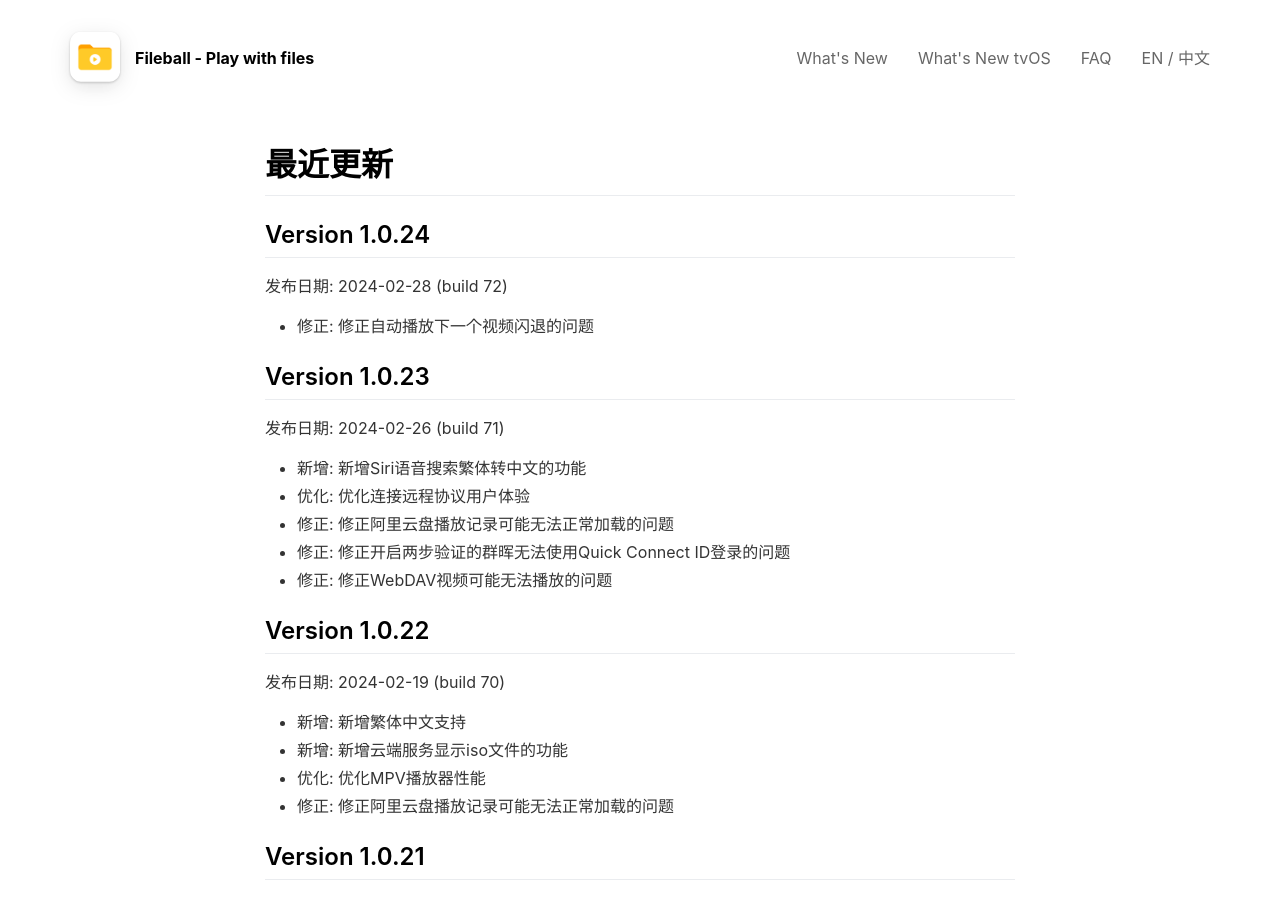
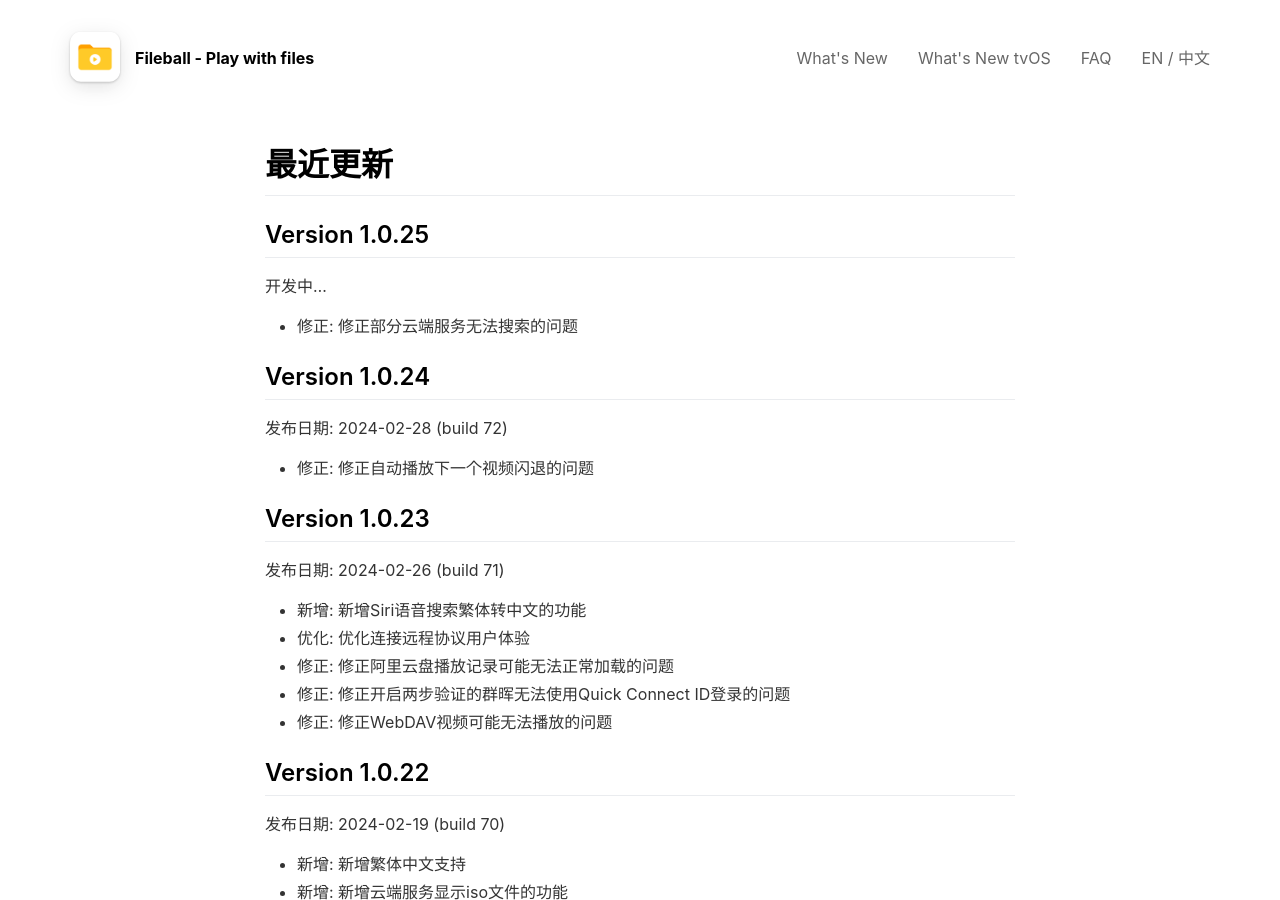
Before and after one commit to alexiscn/fileball.app, a Jekyll site: the page built from _pages/cn/changelog_tv.md, in a window 1280 px wide and 900 px high. Built offline with Jekyll 4.4.1, drawn with Linux system fonts in a browser that asks for light colours; nearby versions of some CDN libraries.

Commit message:
update changelog

```diff
--- a/_pages/cn/changelog_tv.md
+++ b/_pages/cn/changelog_tv.md
@@ -7,6 +7,12 @@
 ---
 
 # 最近更新
+
+## **Version 1.0.25**
+
+开发中...
+
+- 修正: 修正部分云端服务无法搜索的问题
 
 ## **Version 1.0.24**
 
```
Also changed, not shown: _pages/changlog_tv.md (+6 -0 lines).
